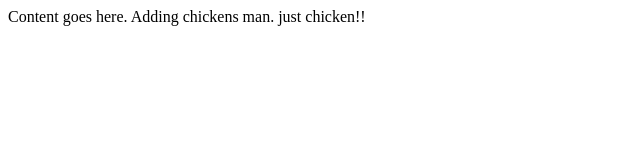
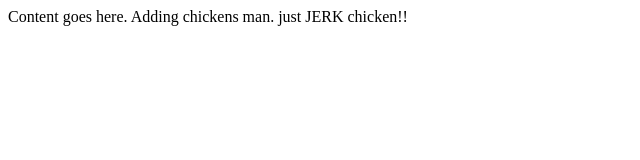
Before and after one commit to jgutrrez/jgutierrez-repo.com, a plain HTML site: page index.htm in a window 1280 px wide. Shown: the full height of the page, 0-640 px from the left. Drawn offline with Linux system fonts and the light colour scheme.

Commit message:
updated text to JERK

```diff
--- a/index.htm
+++ b/index.htm
@@ -7,6 +7,6 @@
 </head>
 
 <body>
- Content goes here. Adding chickens man. just chicken!!
+ Content goes here. Adding chickens man. just JERK chicken!!
 </body>
 </html>
```
